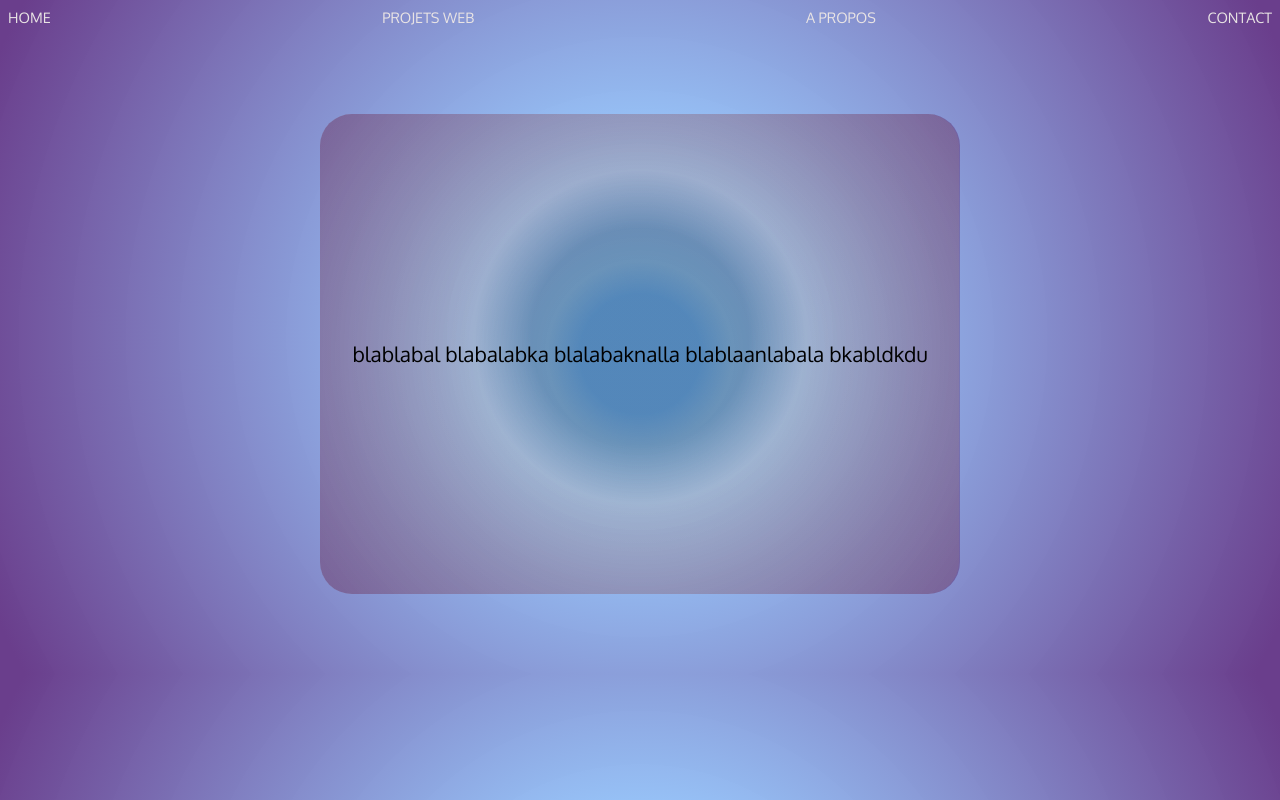
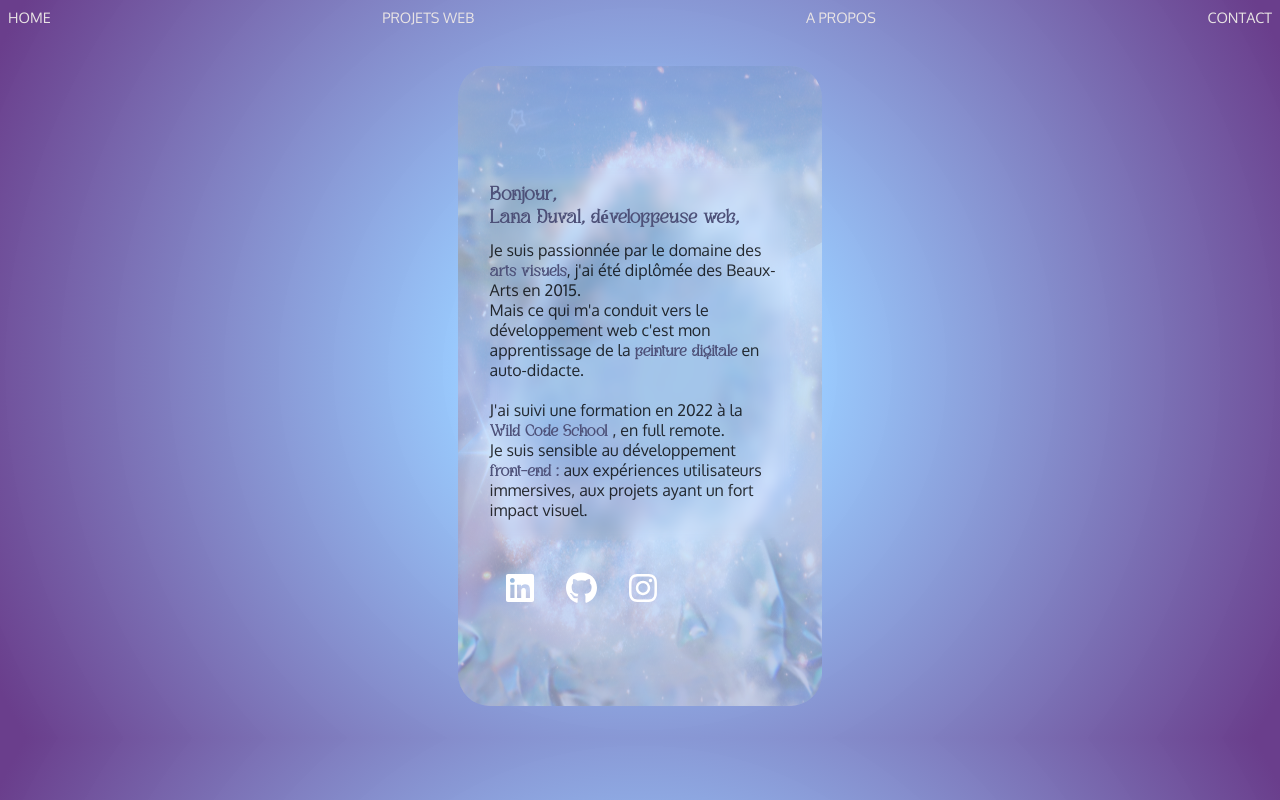
Before and after one commit to lanaduval/portfolio-V1, a React (Create React App) app: page /info in a window 1280 px wide. Built offline with nearby package versions, Linux system fonts and the light colour scheme.

Commit message:
fixed some css for different viewport

```diff
--- a/src/Components/NasaPicture.jsx
+++ b/src/Components/NasaPicture.jsx
@@ -25,7 +25,9 @@ return (
     <img className="nasaAPOD"  src={nasa.url} alt="Astronomic Photography Of the Day" />
     <p className="nasaText"> {nasa.date}
 <br/>
+<br/>
  <FontAwesomeIcon icon={faCopyright} /> {nasa.copyright}
+ <br/>APOD nasa
 
     </p>
     </>
--- /dev/null
+++ b/src/Components/Socials.jsx
@@ -0,0 +1,14 @@
+import { FontAwesomeIcon } from '@fortawesome/react-fontawesome'
+import { faInstagram,faLinkedin, faGithub} from '@fortawesome/free-brands-svg-icons'
+
+export default function Socials(){
+
+return(
+<div>
+<a href="https://www.linkedin.com/in/lana-duval-687504136/" rel='noopener noreferrer' target="_blank"><FontAwesomeIcon className='fab fa-react fa-2x' style={{color: "#FFF", marginInline:"1rem", paddingBlock:"1rem"}}icon={faLinkedin} /></a>
+<a href="https://github.com/lanaduval" rel='noopener noreferrer' target="_blank"><FontAwesomeIcon className='fab fa-react fa-2x' style={{color: "#FFF", marginInline:"1rem", paddingBlock:"1rem"}}icon={faGithub} /></a>
+<a href="https://www.instagram.com/lana.duval/?hl=fr" rel='noopener noreferrer' target="_blank"><FontAwesomeIcon className='fab fa-react fa-2x'style={{color: "#FFF", marginInline:"1rem", marginTop:"0", paddingBlock:"1rem"}} icon={faInstagram} /></a>
+
+</div>
+);
+}
--- a/src/Pages/Contact.jsx
+++ b/src/Pages/Contact.jsx
@@ -1,11 +1,8 @@
 import React, { useRef, useState} from 'react';
 import emailjs from '@emailjs/browser';
 import { ToastContainer, toast } from 'react-toastify';
-
 import 'react-toastify/dist/ReactToastify.css';
-import { FontAwesomeIcon } from '@fortawesome/react-fontawesome'
-import { faTwitter , faInstagram} from '@fortawesome/free-brands-svg-icons'
-
+import Socials from '../Components/Socials';
 
 export default function Contact() {
 
@@ -54,8 +51,7 @@ if (name !==('') && message !==('')){ notify();
 
 
    return (
-        <div>
-
+            <div>
         <div className="contactForm">
     <h1 >Pour collaborer, <br/> envoyez-moi un message ici :</h1>
 
@@ -75,13 +71,8 @@ if (name !==('') && message !==('')){ notify();
       <textarea placeholder="Votre message" name="message" onChange={handleMessageChange}/>
       <input id="sendButton"type="submit"  value="Send"/>
     </form>
+</div >
+    <Socials/>
     </div>
-
-<a href="https://www.instagram.com/lana.duval/?hl=fr" rel='noopener noreferrer' target="_blank"><FontAwesomeIcon className='fab fa-react fa-2x'style={{color: "#FFF", marginInline:"3rem", marginTop:"0", paddingBlock:"1rem", alignItems:"center", opacity:"0.7"}} icon={faInstagram} /></a>
-<a href="https://twitter.com/Sisslug" rel='noopener noreferrer' target="_blank"><FontAwesomeIcon className='fab fa-react fa-2x' style={{color: "#FFF", marginInline:"2rem", paddingBlock:"1rem", opacity:"0.7"}}icon={faTwitter} /></a>
-
-</div>
-
-
     );
 }
--- a/src/Pages/Info.jsx
+++ b/src/Pages/Info.jsx
@@ -1,17 +1,32 @@
-
+import bgImg from "../assets/ImgProjets/bgInfo.jpg"
+import Socials from '../Components/Socials';
 export default function Info() {
 
     return (
 
         <div className="info">
+    <div className="infoCard">
+    <p>
+    <h1>Bonjour, <br/>
+        Lana Duval, développeuse web,</h1>
+        Je suis passionnée par le domaine des <span className='Remboy'>arts visuels</span>, j'ai été diplômée des Beaux-Arts en 2015.<br/>
+        Mais ce qui m'a conduit vers le développement web c'est mon apprentissage de la <span className='Remboy'>peinture digitale</span> en auto-didacte.<br/>
+        <br/>
 
-    <div className="infoCard">
-    <p>blablabal
-            blabalabka
-            blalabaknalla
-            blablaanlabala
-            bkabldkdu
+       J'ai suivi une formation en 2022 à la <span className='Remboy'>Wild Code School </span>, en full remote.<br/>
+        Je suis sensible au développement <span className='Remboy'>front-end : </span>
+         aux expériences utilisateurs immersives, aux projets ayant un fort impact visuel.<br/>
+        <br/>
+
+
+
+
+
+
         </p>
+  <img src={bgImg} alt="decoration" />
+
+    <Socials/>
     </div>
     </div>
 )};
--- a/src/style.scss
+++ b/src/style.scss
@@ -177,49 +177,67 @@ opacity : 0.7;
 
 // INFOS
 .info {
-    display: flex;
-    flex-direction: column;
-    justify-content: center;
-    align-items: center;
-    margin-top: 3rem;
-    margin-bottom: 3rem;
-    width: 100%;
+display: flex;
+margin: 2rem;
+justify-content: center;
+position: relative;
+    z-index: -1;
     height:80vh;
-    animation-name: slide;
+    animation: flip ;
     animation-duration: 3s;
     animation-iteration-count: 1;
-    @keyframes slide {
-      from {
-        margin-left: 100%;
-        width: 300%;
-      }
+    @keyframes flip {
+      0% {
+      transform: rotateY(0deg);
+      transform: rotateY( 180deg ) ;
+      transition: transform 0.3s;
+      -webkit-transition: transform 0.3s;
+      -moz-transition: transform 0.3s;
+      -ms-transition: transform 0.3s;
+      -o-transition: transform 0.3s;
+}
+    }
 
-      to {
-        margin-left: 0%;
-        width: 100%;
-      }
-    }
-    position: relative;
 }
-.infoCard p{
-    margin :2rem;
-    font-size: 1.3rem;
+
+.infoCard {
+  position: absolute;
+  z-index: 1;
+    font-size: 1rem;
     color: rgba(0, 0, 0, 0.8);
-    background-color: rgba(0, 0, 0, 0.1);
-    min-height:60vh;
-    overflow:auto;
+    background-color: rgba(247, 247, 247, 0.289);
     display: flex;
     flex-direction: column;
     justify-content: center;
     border-radius: 2rem;
     padding: 2rem;
-    backdrop-filter: opacity(50%) sepia(60%);
-    background-image: radial-gradient(circle, rgba(67,139,213,0.4) 15%, rgba(150,202,255,0.2) 23%, rgb(106, 62, 140, 0.5) 97%);
-    -webkit-border-radius: 2rem;
-    -moz-border-radius: 2rem;
-    -ms-border-radius: 2rem;
-    -o-border-radius: 2rem;
+    transition: transform 1s;
+    transform-style: preserve-3d;
 
+}
+.infoCard h1 {
+  font-family: 'Remboy';
+  font-size: 1.2rem;
+  color:rgb(77, 80, 120);
+}
+.infoCard p{
+  backdrop-filter: blur(5px);
+  border-radius: 2rem;
+}
+span{
+font-family: 'Remboy';
+font-weight: bold;
+white-space: nowrap;
+color:rgb(77, 80, 120);
+}
+.info img{
+opacity: 0.3;
+height: 100%;
+    width: 100%;
+    position: absolute;
+    z-index: -2;
+align-self: center;
+border-radius: 2rem;
 }
 // CONTACT
 .contactForm {
@@ -346,22 +364,18 @@ top: 10%;
 
 
 // ABOUT/INFO
-.info {
-  margin :0rem;
-}
-.infoCard p{
-  margin: 0;
-  color:rgba(0, 0, 0, 1);
 
-
-
-
+.infoCard {
+  width: 30%;
+  height: 100%;
 }
 // CONTACT
 .contactForm {
   margin: 2rem;
   align-items: center;
 height: 80vh;}
-
+.socials {
+  opacity: 0.7;
+}
 
 }
```
Also changed, not shown: src/assets/ImgProjets/bgCircle.png (added), src/assets/ImgProjets/bgInfo.jpg (added).
